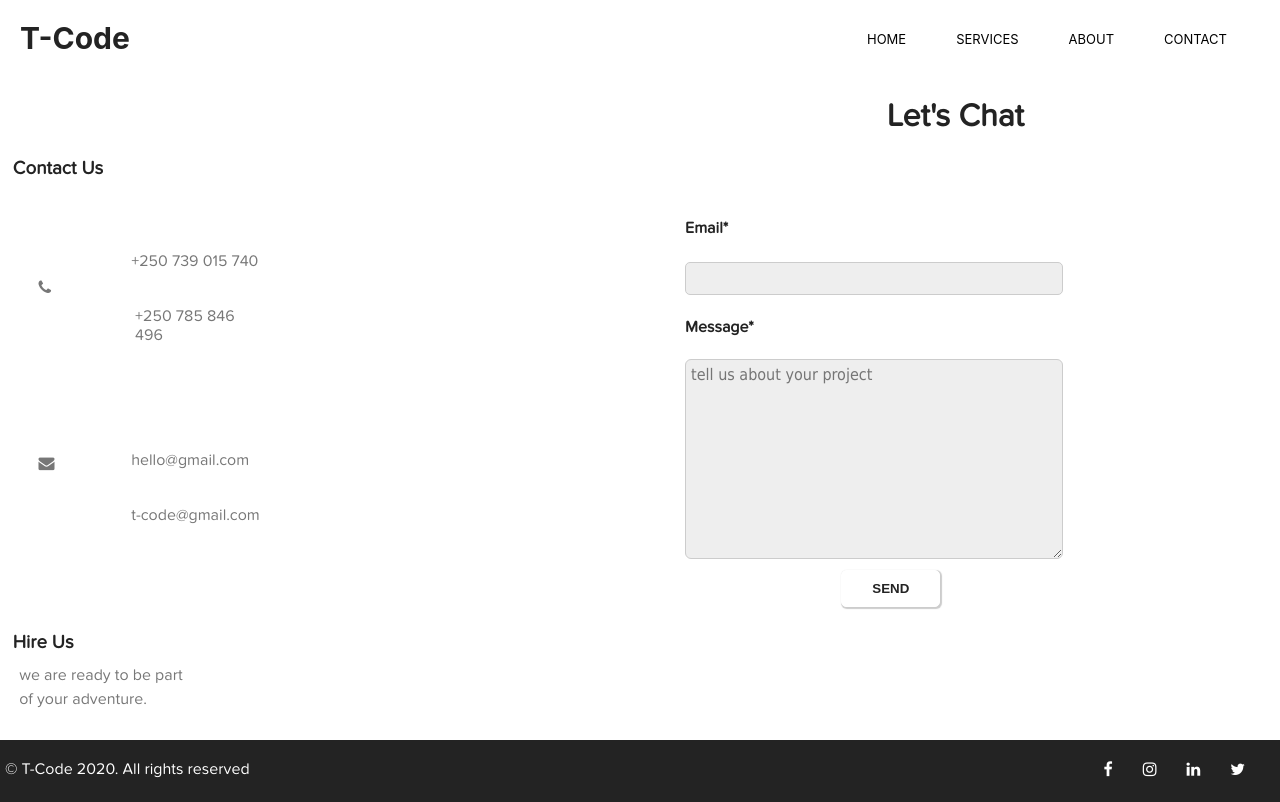
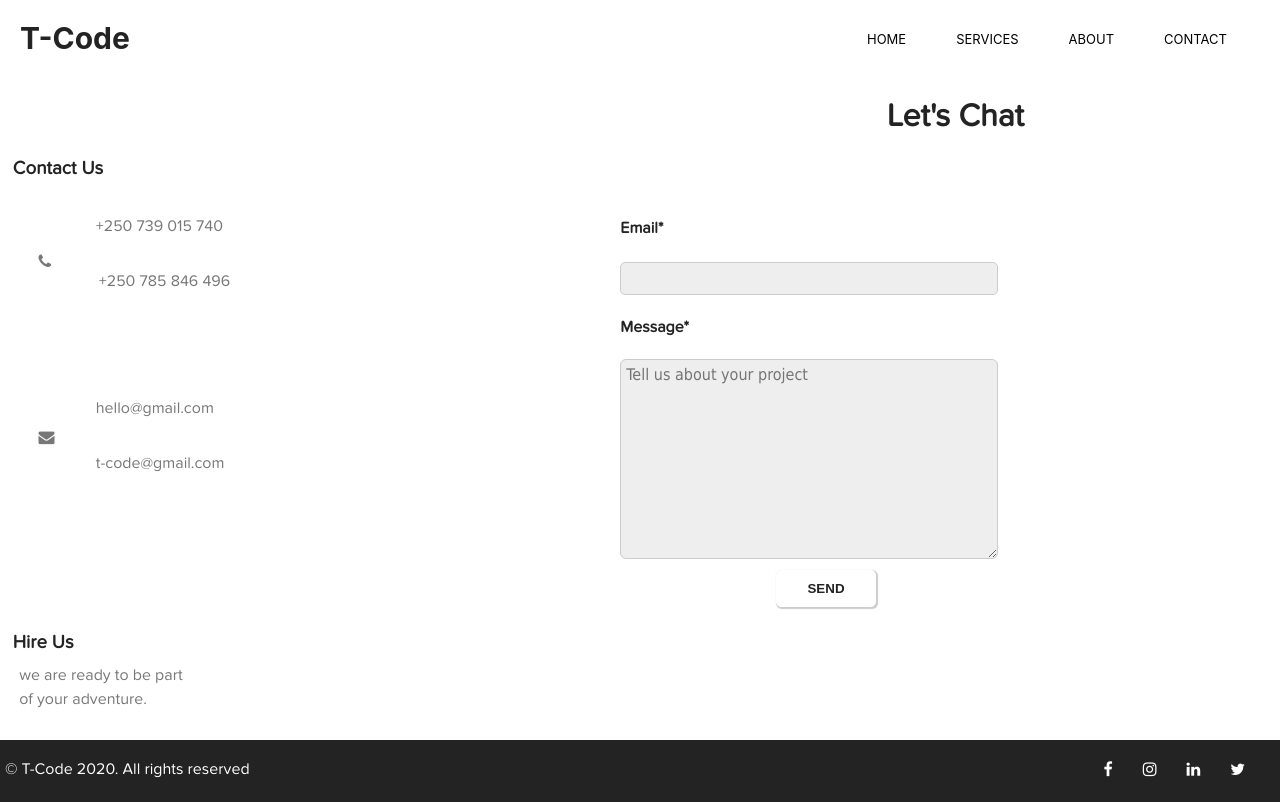
Before and after one commit to T-code1/t-code-web, a React (Create React App) app: page /contact in a window 1280 px wide. Built offline with nearby package versions, Linux system fonts and the light colour scheme.

Commit message:
fix phonenumber style

```diff
--- a/src/components/Contact.js
+++ b/src/components/Contact.js
@@ -37,7 +37,7 @@ class Contact extends Component {
                                 <h4>Email*</h4>
                                 <input type="text" />
                                 <h4>Message*</h4>
-                                <textarea placeholder="tell us about your project" />
+                                <textarea placeholder="Tell us about your project" />
 
                             </form>
 
--- a/src/components/styles/cstyle.css
+++ b/src/components/styles/cstyle.css
@@ -90,7 +90,7 @@ textarea {
   padding: 1.5%;
 }
 .phone {
-  padding: 5% 3% 0%;
+  padding: 3% 3% 0%;
   color: #333333;
 }
 #mail {
@@ -103,7 +103,7 @@ textarea {
   padding-top: 140px;
 }
 .number {
-  padding: 3%;
+  padding:3px ;
 }
 .chat {
   padding-left: 30%;
```
